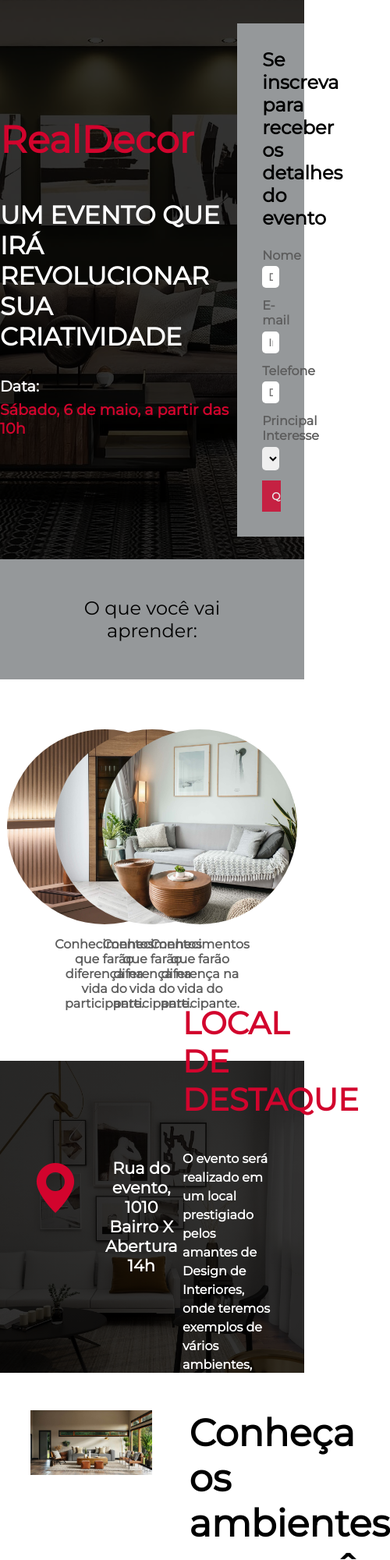
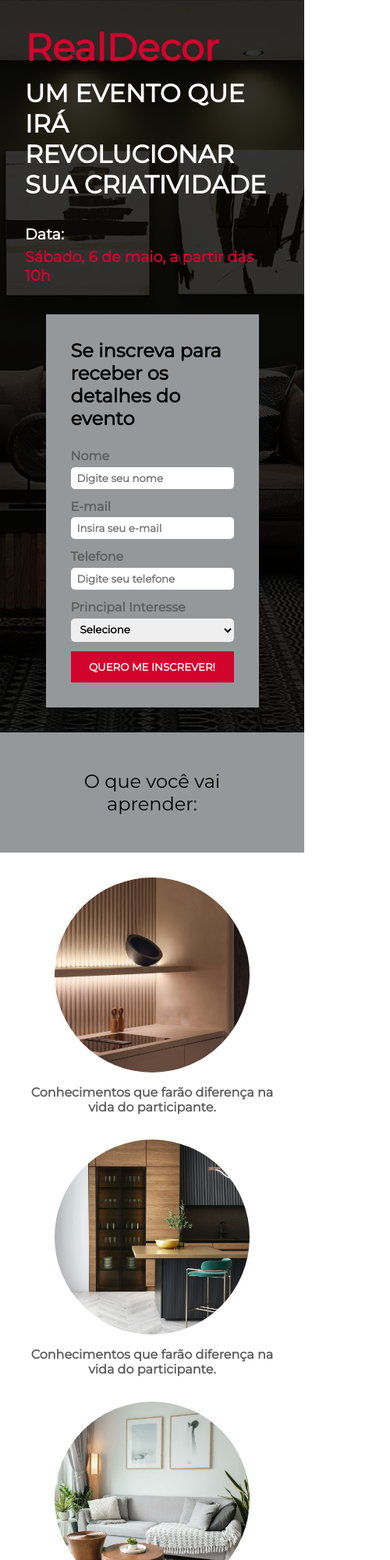
Before and after one commit to pablo-cunha/landing-page, a plain HTML site: page index.html in a window 390 px wide. Shown: the top 2000 px of the page at 78% size, 500 px wide, since content can reach past the window. Drawn offline with nearby package versions, Linux system fonts and the light colour scheme.

Commit message:
Responsividade Mobile

```diff
--- a/css/styles.css
+++ b/css/styles.css
@@ -285,3 +285,110 @@
 .footer span {
     color: var(--primary);
 }
+
+/* Mobile */
+@media(max-width: 450px) {
+    .btn {
+        opacity: 1;
+    }
+
+    /* Event Form */
+    .header {
+        flex-direction: column;
+        height: auto;
+    }
+
+    .disclaimer {
+        padding: 2em;
+    }
+
+    .disclaimer h2 {
+        margin-bottom: 0.2em;
+    }
+
+    .form {
+        max-width: 70%;
+        margin-bottom: 2em;
+    }
+
+    /* Benefits Section */
+    .benefits {
+        flex-direction: column;
+        align-items: center;
+        width: auto;
+        padding: 2em;
+    }
+
+    .benefit {
+        max-width: 100%;
+        margin-bottom: 2em;
+    }
+
+    /* Event Location */
+    .location-section {
+        flex-direction: column;
+        height: auto;
+        text-align: center;
+        padding: 2em 0;
+    }
+
+    .address {
+        order: 2;
+        flex-direction: column;
+        max-width: 100%;
+    }
+
+    .address i {
+        margin: 0.3em 0;
+    }
+
+    .location {
+        order: 1;
+        max-width: 100%;
+    }
+
+    .location h3 {
+        margin-bottom: 0;
+    }
+
+    .location p {
+        display: none;
+    }
+
+    /* Event Details */
+    .detail {
+        flex-direction: column;
+        margin-bottom: 0.5em;
+        gap: 0;
+    }
+
+    .detail img {
+        width: 100%;
+        margin: 2em 0;
+    }
+
+    #detail-1 img {
+        display: none;
+    }
+
+    .detail-description {
+        padding: 0;
+    }
+
+    #detail-3 img {
+        order: 2;
+    }
+
+    #detail-3, .detail-description {
+        order: 1;
+    }
+
+    /* Call to Action Section */
+    .cta {
+        text-align: center;
+    }
+
+    .cta .btn {
+        width: 80%;
+    }
+}
```
